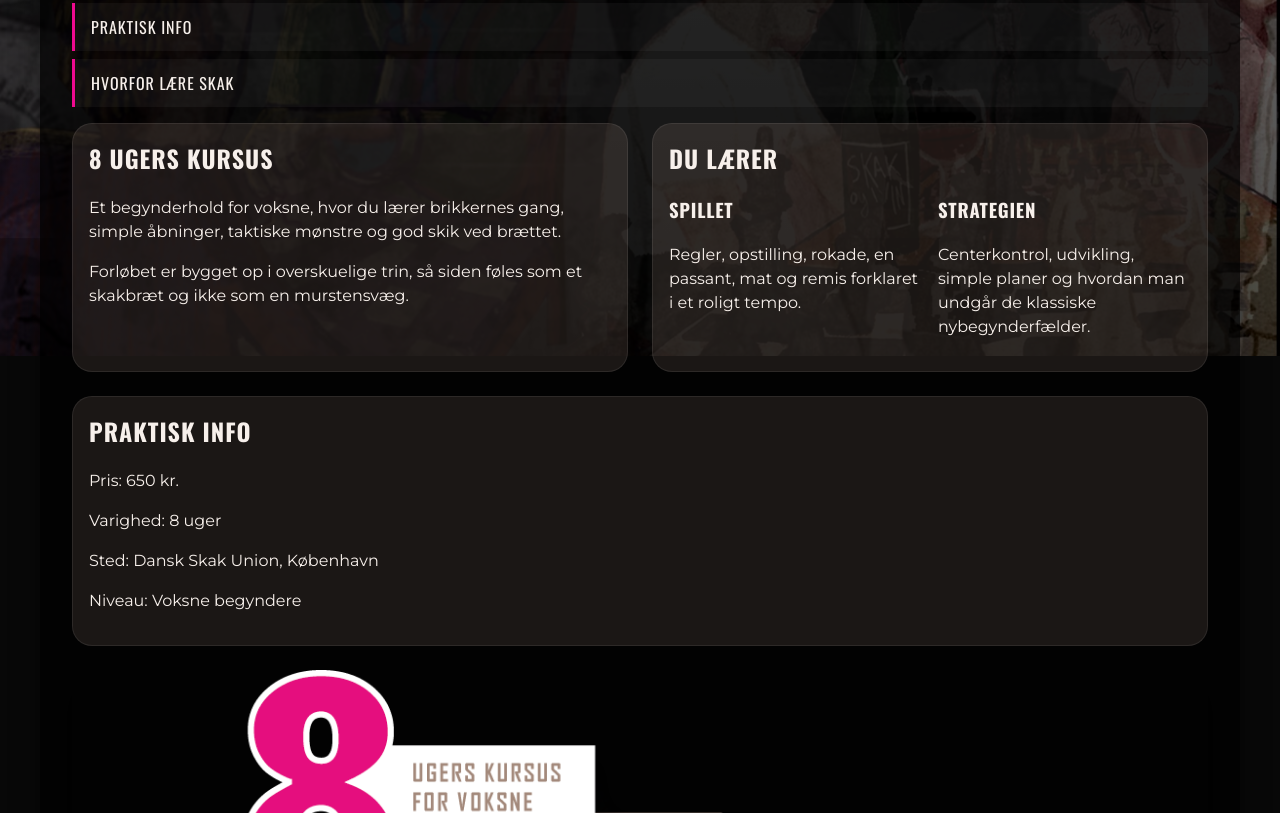
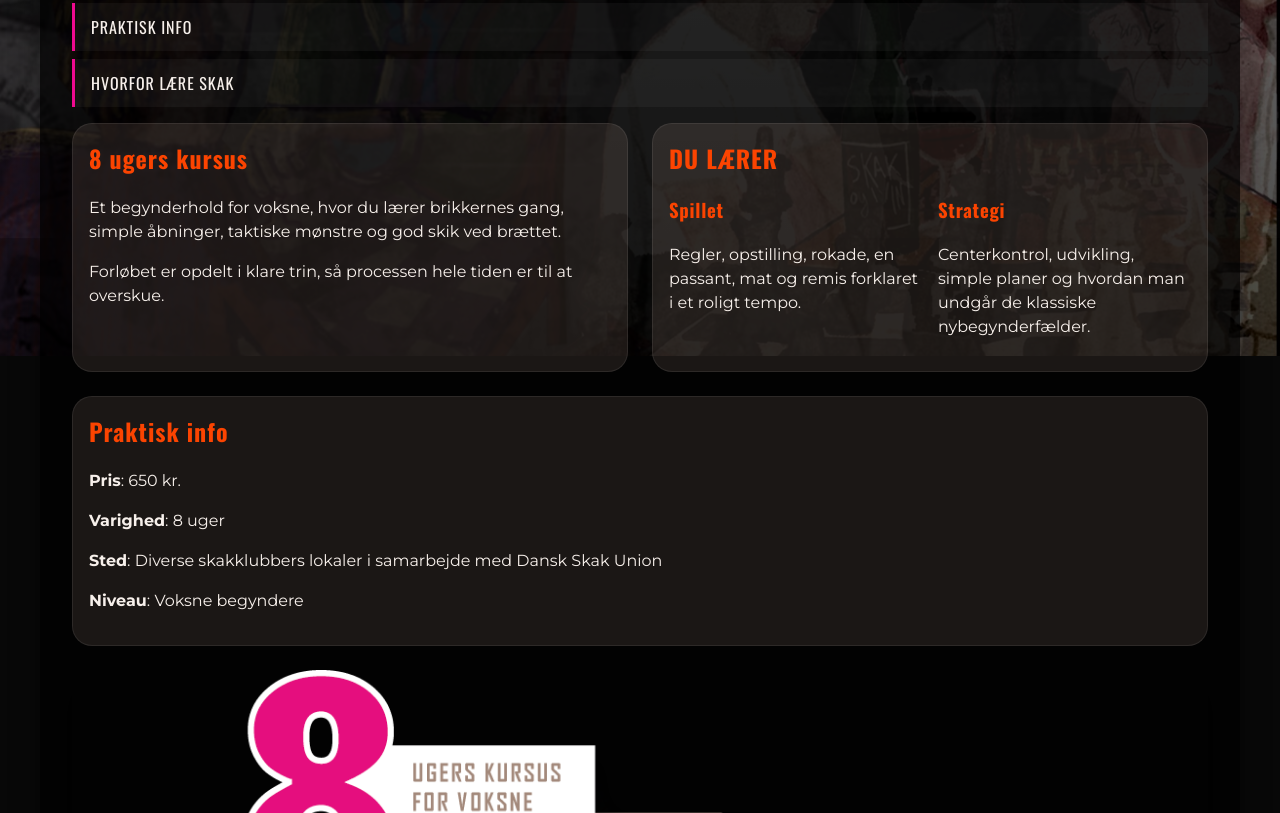
Before and after one commit to Vaelds/skak, a plain HTML site: page kurser.html in a window 1280 px wide. Shown: the part 444-1257 px from the top of the page. Drawn offline with nearby package versions, Linux system fonts and the light colour scheme.

Commit message:
Add files via upload

```diff
--- a/css/style.css
+++ b/css/style.css
@@ -274,7 +274,7 @@
 .feature-card h3 {
   margin-top: 0;
   font-family: "Oswald", Arial, sans-serif;
-  text-transform: uppercase;
+  color: #fb4401;
   letter-spacing: 0.04em;
 }
 
--- a/kurser.html
+++ b/kurser.html
@@ -59,7 +59,7 @@
             <h2>8 ugers kursus</h2>
             <p>Et begynderhold for voksne, hvor du lærer brikkernes gang, simple åbninger, taktiske mønstre og god skik
               ved brættet.</p>
-            <p>Forløbet er bygget op i overskuelige trin, så siden føles som et skakbræt og ikke som en murstensvæg.</p>
+            <p>Forløbet er opdelt i klare trin, så processen hele tiden er til at overskue.</p>
           </article>
 
           <article class="feature-card" id="hvad">
@@ -70,7 +70,7 @@
                 <p>Regler, opstilling, rokade, en passant, mat og remis forklaret i et roligt tempo.</p>
               </div>
               <div>
-                <h3>Strategien</h3>
+                <h3>Strategi</h3>
                 <p>Centerkontrol, udvikling, simple planer og hvordan man undgår de klassiske nybegynderfælder.</p>
               </div>
             </div>
@@ -78,10 +78,10 @@
 
           <article class="feature-card" id="praktisk">
             <h2>Praktisk info</h2>
-            <p>Pris: 650 kr.</p>
-            <p>Varighed: 8 uger</p>
-            <p>Sted: Dansk Skak Union, København</p>
-            <p>Niveau: Voksne begyndere</p>
+            <p><b>Pris</b>: 650 kr.</p>
+            <p><b>Varighed</b>: 8 uger</p>
+            <p><b>Sted</b>: Diverse skakklubbers lokaler i samarbejde med Dansk Skak Union</p>
+            <p><b>Niveau</b>: Voksne begyndere</p>
           </article>
 
           <article class="promo-image" id="hvorfor">
```
